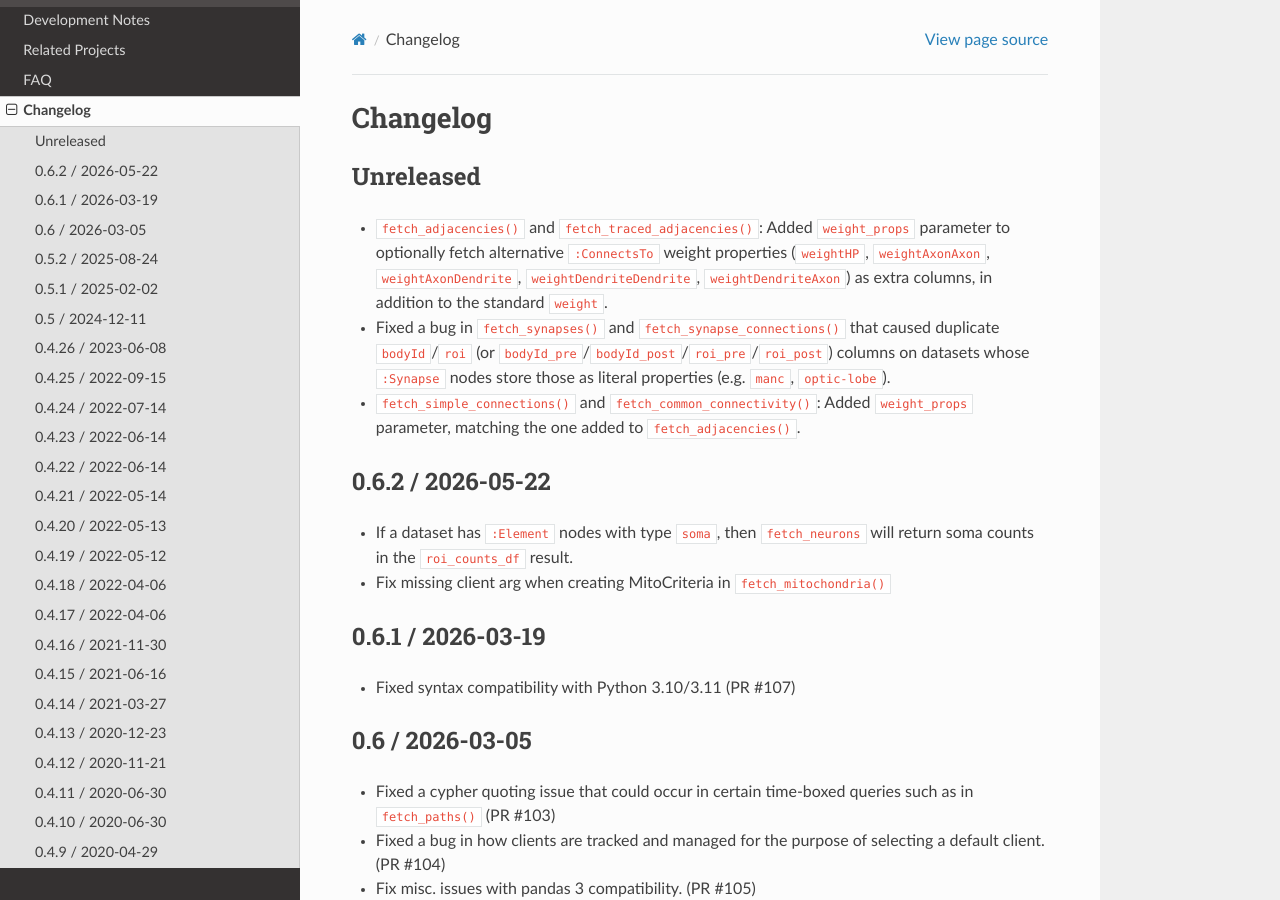
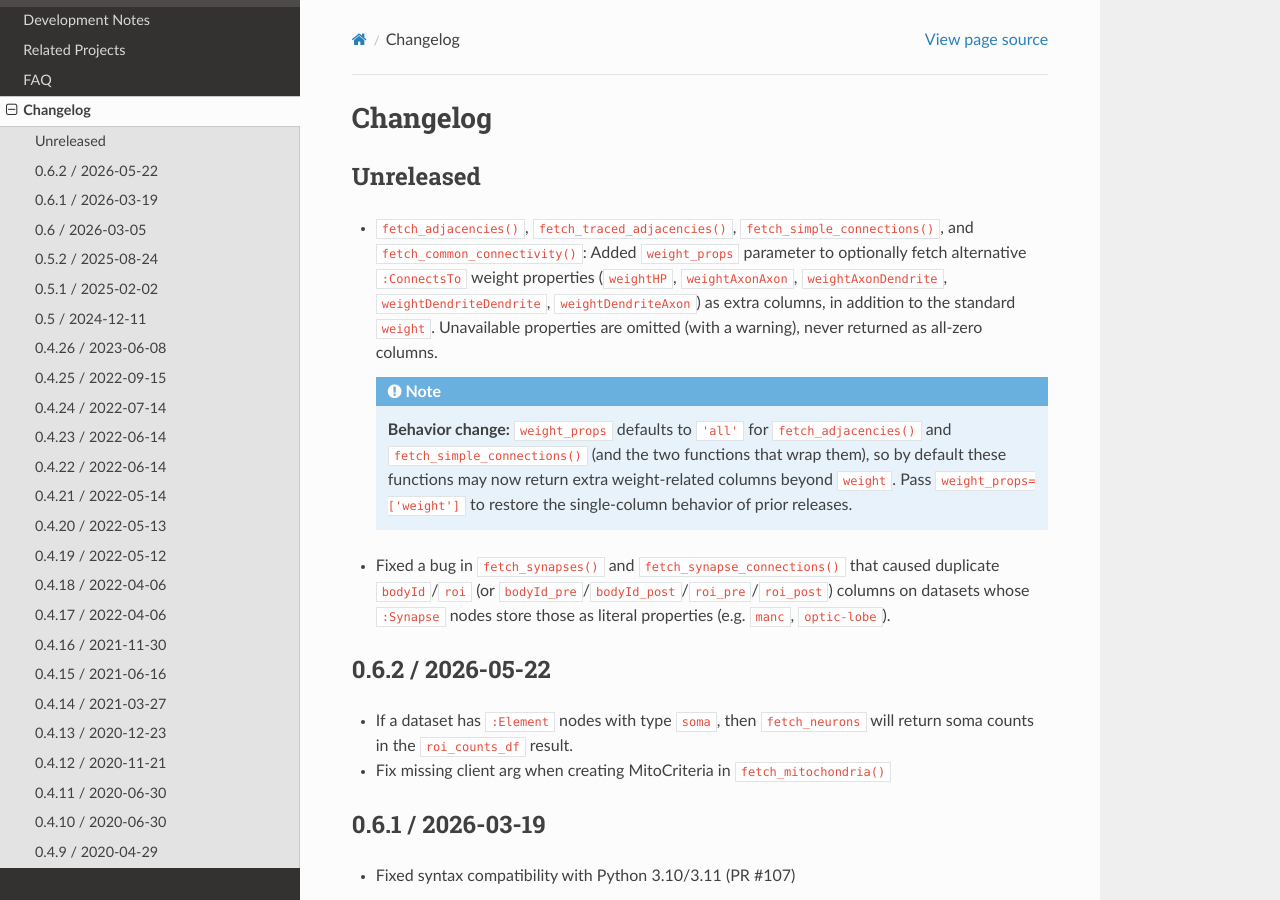
Before and after one commit to connectome-neuprint/neuprint-python, a Sphinx documentation site: the page built from docs/source/changelog.rst, in a window 1280 px wide and 900 px high. Built offline with Sphinx 7.4.7 and the Read the Docs theme 3.1.0, drawn with Linux system fonts in a browser that asks for light colours; pages that are not in the unit, such as notebooks, are missing from menus.

Commit message:
Default weight_props to 'all' in fetch_adjacencies/fetch_simple_connections
Also applies to their fetch_traced_adjacencies()/fetch_common_connectivity()
wrappers, so the default stays consistent across all four. Unavailable
properties are still omitted (with a warning) rather than returned as
all-zero columns, so this only adds columns where real data exists.

Pass weight_props=['weight'] to restore the single-column behavior of
prior releases.

Co-Authored-By: Claude Sonnet 5 <noreply@anthropic.com>

```diff
--- a/docs/source/changelog.rst
+++ b/docs/source/changelog.rst
@@ -3,9 +3,15 @@ Changelog
 
 Unreleased
 ------------------
-- ``fetch_adjacencies()`` and ``fetch_traced_adjacencies()``: Added ``weight_props`` parameter to optionally fetch alternative ``:ConnectsTo`` weight properties (``weightHP``, ``weightAxonAxon``, ``weightAxonDendrite``, ``weightDendriteDendrite``, ``weightDendriteAxon``) as extra columns, in addition to the standard ``weight``.
+- ``fetch_adjacencies()``, ``fetch_traced_adjacencies()``, ``fetch_simple_connections()``, and ``fetch_common_connectivity()``: Added ``weight_props`` parameter to optionally fetch alternative ``:ConnectsTo`` weight properties (``weightHP``, ``weightAxonAxon``, ``weightAxonDendrite``, ``weightDendriteDendrite``, ``weightDendriteAxon``) as extra columns, in addition to the standard ``weight``. Unavailable properties are omitted (with a warning), never returned as all-zero columns.
+
+  .. note::
+      **Behavior change:** ``weight_props`` defaults to ``'all'`` for ``fetch_adjacencies()``
+      and ``fetch_simple_connections()`` (and the two functions that wrap them), so by
+      default these functions may now return extra weight-related columns beyond ``weight``.
+      Pass ``weight_props=['weight']`` to restore the single-column behavior of prior releases.
+
 - Fixed a bug in ``fetch_synapses()`` and ``fetch_synapse_connections()`` that caused duplicate ``bodyId``/``roi`` (or ``bodyId_pre``/``bodyId_post``/``roi_pre``/``roi_post``) columns on datasets whose ``:Synapse`` nodes store those as literal properties (e.g. ``manc``, ``optic-lobe``).
-- ``fetch_simple_connections()`` and ``fetch_common_connectivity()``: Added ``weight_props`` parameter, matching the one added to ``fetch_adjacencies()``.
 
 0.6.2 / 2026-05-22
 ------------------
```
Also changed, not shown: 2 other files.
